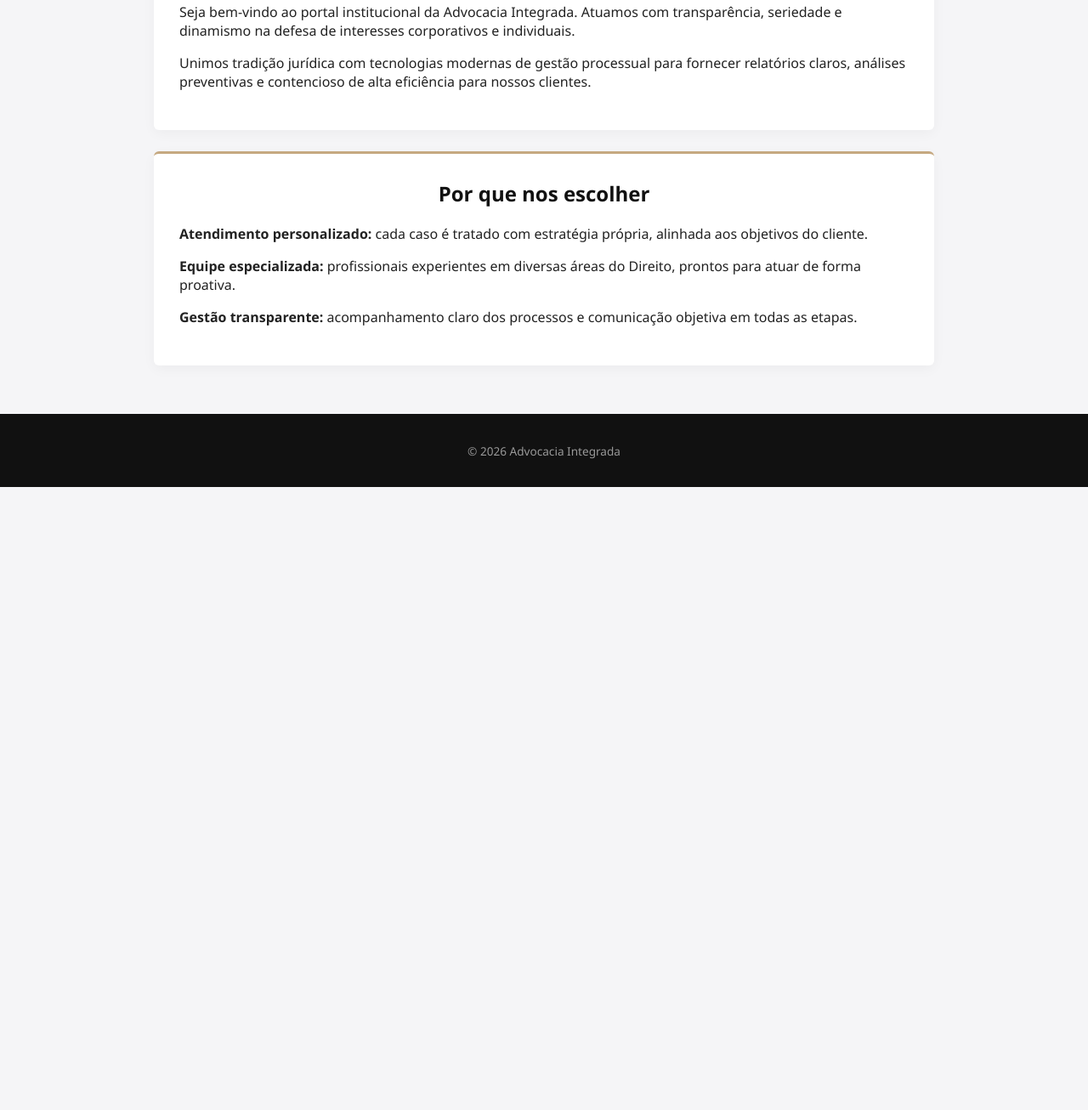
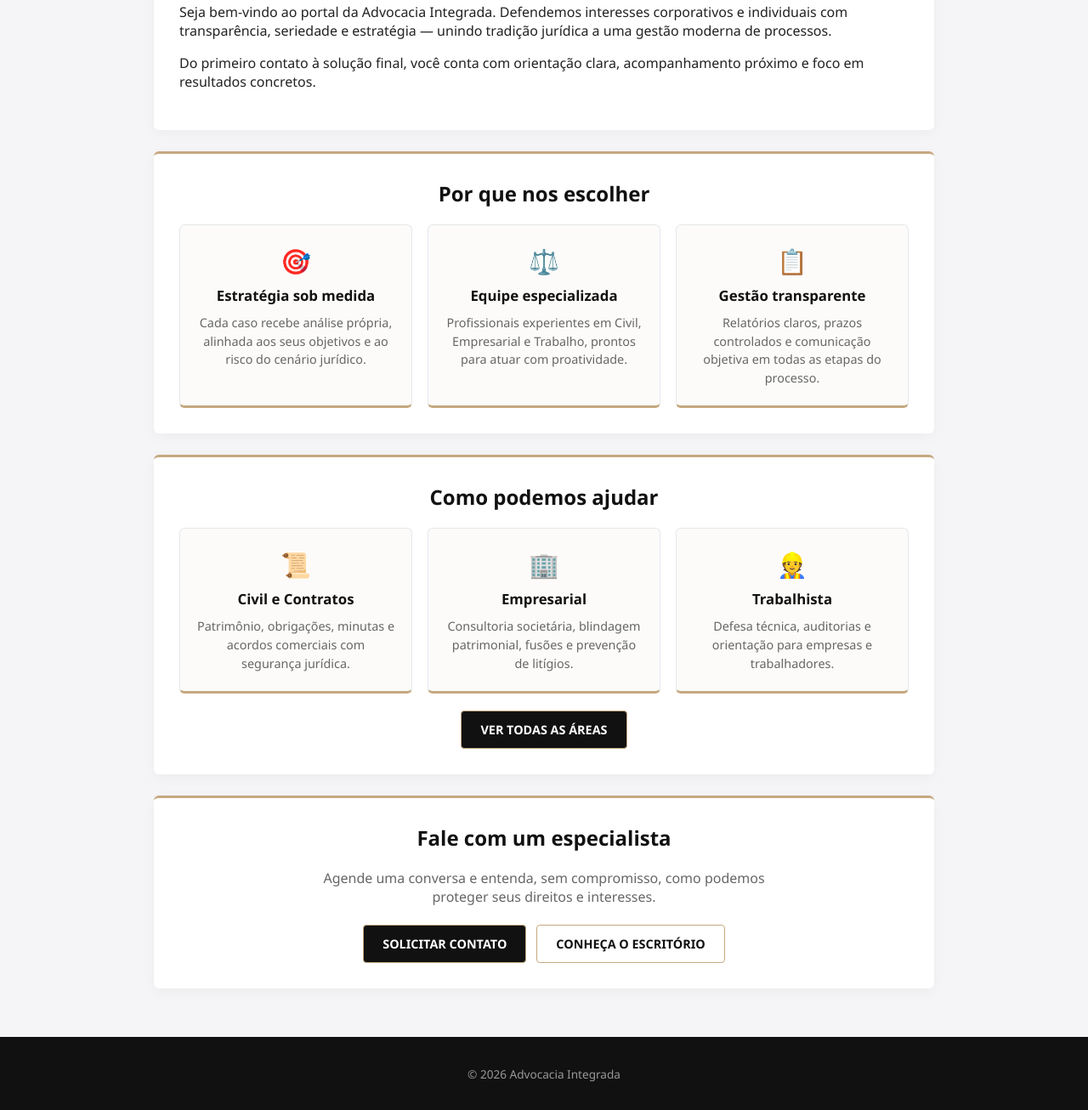
Before and after one commit to wesley-skz/escrit-rio, a website: page index.html in a window 1280 px wide. Shown: the part 372-1678 px from the top of the page at 85% size. Before the commit the page ends 945 px from the top, so only its background shows below. Drawn offline with Linux system fonts and the light colour scheme.

Commit message:
Home mais persuasiva e dinâmica, no padrão visual do site

```diff
--- a/index.html
+++ b/index.html
@@ -2,6 +2,7 @@
 <html lang="pt-br">
 <head>
     <meta charset="UTF-8">
+    <meta name="viewport" content="width=device-width, initial-scale=1.0">
     <link rel="stylesheet" href="estilo.css">
     <title>Advocacia Integrada - Início</title>
 </head>
@@ -16,22 +17,69 @@
     </nav>
 
     <header class="banner">
-        <h1>Início</h1>
+        <h1>Advocacia Integrada</h1>
         <p>Excelência Jurídica e Soluções Legais de Alto Impacto</p>
     </header>
 
     <div class="container">
         <div class="card">
             <h2>Compromisso com o seu Direito</h2>
-            <p>Seja bem-vindo ao portal institucional da Advocacia Integrada. Atuamos com transparência, seriedade e dinamismo na defesa de interesses corporativos e individuais.</p>
-            <p>Unimos tradição jurídica com tecnologias modernas de gestão processual para fornecer relatórios claros, análises preventivas e contencioso de alta eficiência para nossos clientes.</p>
+            <p>Seja bem-vindo ao portal da Advocacia Integrada. Defendemos interesses corporativos e individuais com transparência, seriedade e estratégia — unindo tradição jurídica a uma gestão moderna de processos.</p>
+            <p>Do primeiro contato à solução final, você conta com orientação clara, acompanhamento próximo e foco em resultados concretos.</p>
         </div>
 
         <div class="card">
             <h2>Por que nos escolher</h2>
-            <p><strong>Atendimento personalizado:</strong> cada caso é tratado com estratégia própria, alinhada aos objetivos do cliente.</p>
-            <p><strong>Equipe especializada:</strong> profissionais experientes em diversas áreas do Direito, prontos para atuar de forma proativa.</p>
-            <p><strong>Gestão transparente:</strong> acompanhamento claro dos processos e comunicação objetiva em todas as etapas.</p>
+            <div class="grid-valores">
+                <div class="bloco-valor">
+                    <span class="valor-icone">🎯</span>
+                    <h3>Estratégia sob medida</h3>
+                    <p>Cada caso recebe análise própria, alinhada aos seus objetivos e ao risco do cenário jurídico.</p>
+                </div>
+                <div class="bloco-valor">
+                    <span class="valor-icone">⚖️</span>
+                    <h3>Equipe especializada</h3>
+                    <p>Profissionais experientes em Civil, Empresarial e Trabalho, prontos para atuar com proatividade.</p>
+                </div>
+                <div class="bloco-valor">
+                    <span class="valor-icone">📋</span>
+                    <h3>Gestão transparente</h3>
+                    <p>Relatórios claros, prazos controlados e comunicação objetiva em todas as etapas do processo.</p>
+                </div>
+            </div>
+        </div>
+
+        <div class="card">
+            <h2>Como podemos ajudar</h2>
+            <div class="grid-valores">
+                <div class="bloco-valor">
+                    <span class="valor-icone">📜</span>
+                    <h3>Civil e Contratos</h3>
+                    <p>Patrimônio, obrigações, minutas e acordos comerciais com segurança jurídica.</p>
+                </div>
+                <div class="bloco-valor">
+                    <span class="valor-icone">🏢</span>
+                    <h3>Empresarial</h3>
+                    <p>Consultoria societária, blindagem patrimonial, fusões e prevenção de litígios.</p>
+                </div>
+                <div class="bloco-valor">
+                    <span class="valor-icone">👷</span>
+                    <h3>Trabalhista</h3>
+                    <p>Defesa técnica, auditorias e orientação para empresas e trabalhadores.</p>
+                </div>
+            </div>
+            <p style="text-align: center; margin-top: 20px; margin-bottom: 0;">
+                <a href="atuacao.html" class="btn-link">Ver todas as áreas</a>
+            </p>
+        </div>
+
+        <div class="card card-cta">
+            <h2>Fale com um especialista</h2>
+            <p>Agende uma conversa e entenda, sem compromisso, como podemos proteger seus direitos e interesses.</p>
+            <div class="cta-links">
+                <a href="contato.html" class="btn-link">Solicitar contato</a>
+                <a href="sobrenos.html" class="btn-link btn-link-outline">Conheça o escritório</a>
+            </div>
         </div>
     </div>
 
```
